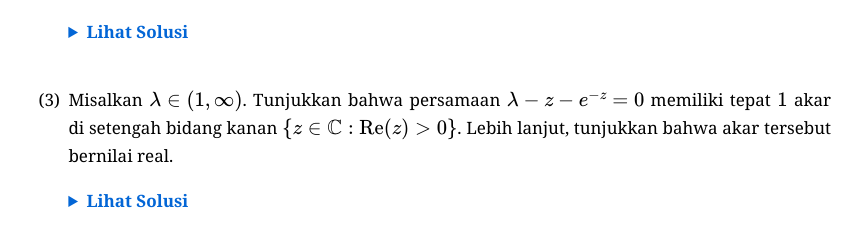
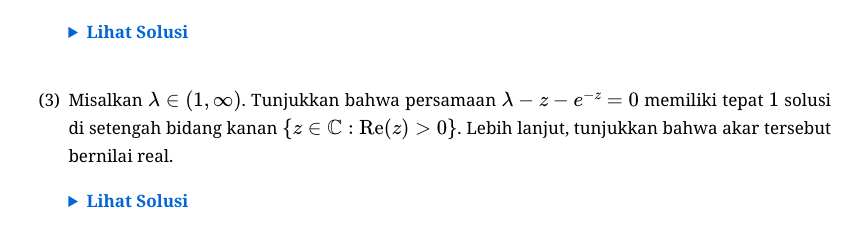
Before and after one commit to calculusgamingindonesia/calculusgamingindonesia.github.io, a Jekyll site: the page built from _posts/2026-07-03-magd-itb-pre-2022.md, in a window 1280 px wide. Shown: the part 540-787 px from the top of the page, without its empty margins (209-1071 px from the left). Built offline with Jekyll 4.4.1, drawn with Linux system fonts in a browser that asks for light colours; some web fonts are replaced.

Commit message:
Update 2026-07-03-magd-itb-pre-2022.md

```diff
--- a/_posts/2026-07-03-magd-itb-pre-2022.md
+++ b/_posts/2026-07-03-magd-itb-pre-2022.md
@@ -24,7 +24,7 @@ urutan: 304
    Solusi diserahkan kepada pembaca sebagai latihan.
    </div></details>
 
-3. Misalkan $\lambda\in(1, \infty)$. Tunjukkan bahwa persamaan $\lambda-z-e^{-z}=0$ memiliki tepat $1$ akar di setengah bidang kanan $\set{z\in\mathbb{C}:\mathrm{Re}(z)>0}$. Lebih lanjut, tunjukkan bahwa akar tersebut bernilai real.
+3. Misalkan $\lambda\in(1, \infty)$. Tunjukkan bahwa persamaan $\lambda-z-e^{-z}=0$ memiliki tepat $1$ solusi di setengah bidang kanan $\set{z\in\mathbb{C}:\mathrm{Re}(z)>0}$. Lebih lanjut, tunjukkan bahwa akar tersebut bernilai real.
 
    <details><summary>Lihat Solusi</summary><div class="kotak-solusi" markdown="1">
    Solusi diserahkan kepada pembaca sebagai latihan.
```
